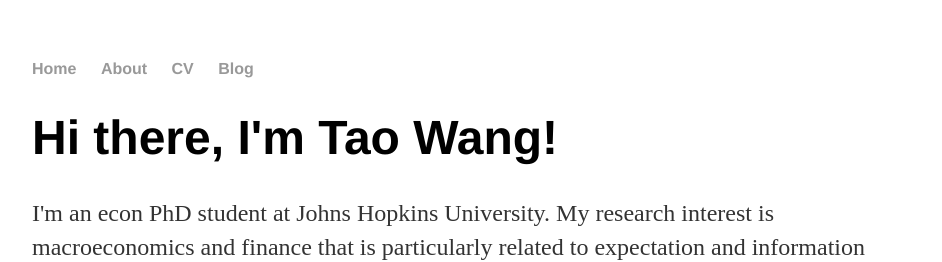
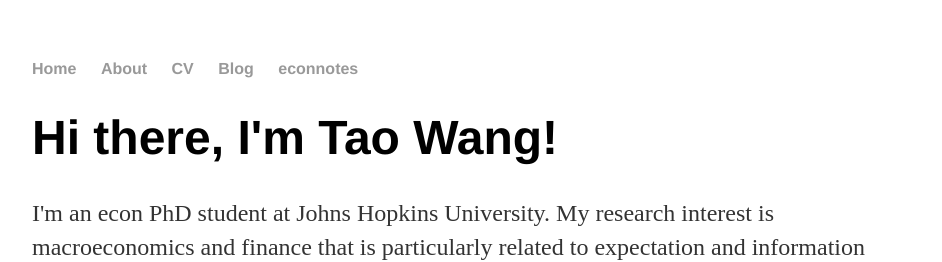
Before and after one commit to iworld1991/TaoWangEcon.github.io, a Jekyll site: the page built from index.html, in a window 1280 px wide. Shown: the top 262 px of the page, without its empty margins (160-1102 px from the left). Built offline with Jekyll 4.4.1, drawn with Linux system fonts in a browser that asks for light colours.

Commit message:
Update default.html

```diff
--- a/_layouts/default.html
+++ b/_layouts/default.html
@@ -12,6 +12,7 @@
 		        	<li><a href="/about">About</a></li>
 	        		<li><a href="/cv">CV</a></li>
 	        		<li><a href="/blog">Blog</a></li>
+				<li><a href="/blog">econnotes</a></li>
 	    		</ul>
 			</nav>
 			<div class="container">
```
